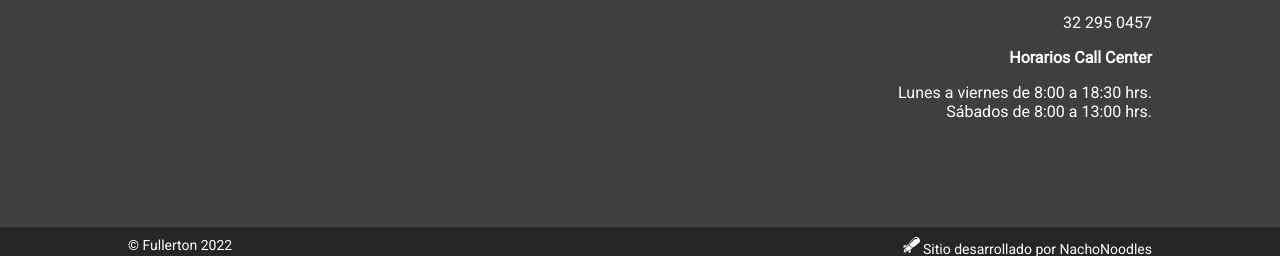
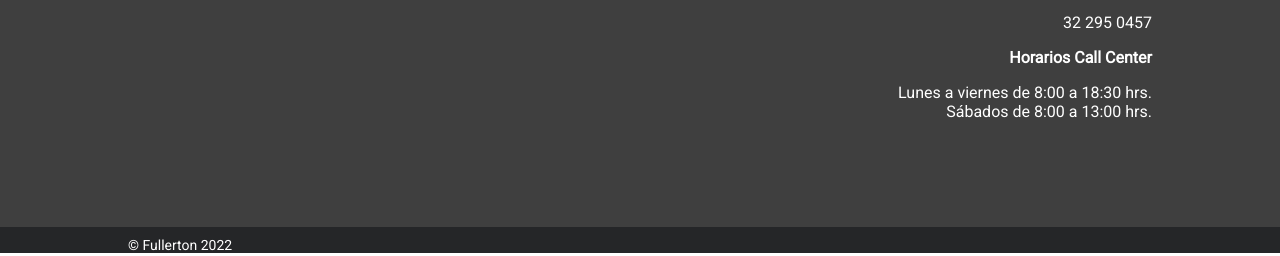
Before and after one commit to pochoncho/diego-espa-a-guerra-trabajo-pagina, a plain HTML site: page Fullerton/index.html in a window 1280 px wide. Shown: the part 5481-5737 px from the top of the page. Drawn offline with Linux system fonts and the light colour scheme.

Commit message:
edicion de nombre

```diff
--- a/Fullerton/index.html
+++ b/Fullerton/index.html
@@ -579,11 +579,6 @@
             <span>
                 © Fullerton 2022
             </span>
-            <span class="f-rigth">
-                <img src="img/vitamina.svg">
-                Sitio desarrollado por
-                <a href="https://twitter.com/nachonoodles17">NachoNoodles</a>
-            </span>
         </section>
     </body>
 </html>
```
